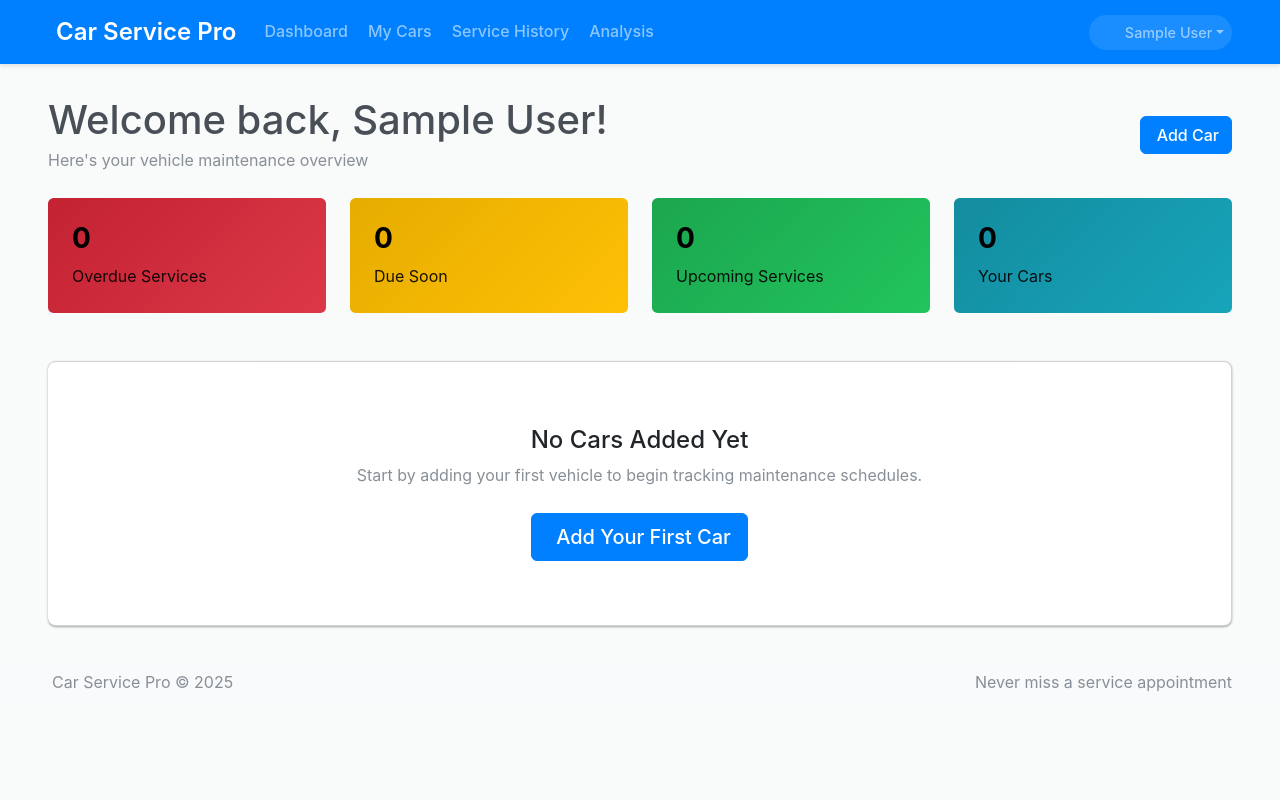
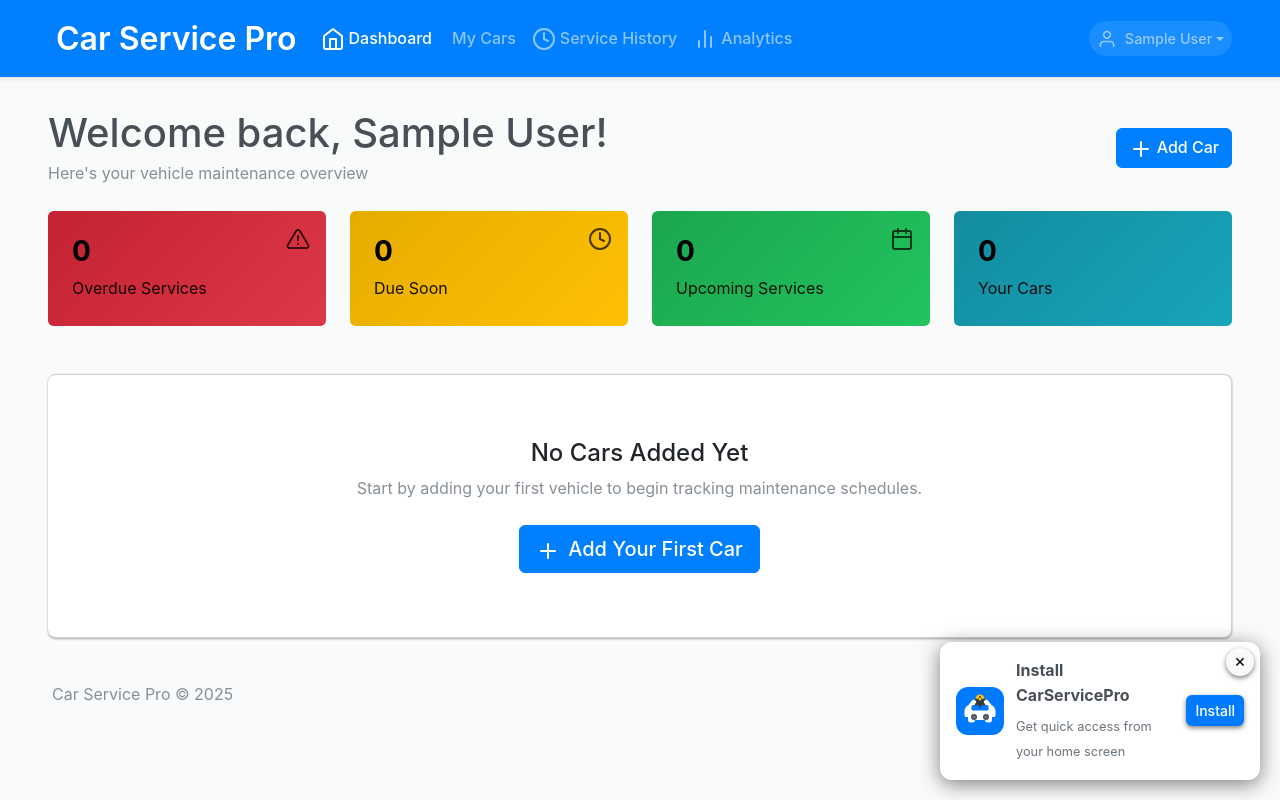
Before and after one commit to Leeladhar-kurmi/Car-service-pro, a Flask app: page /dashboard in a window 1280 px wide. Run offline with Flask 3, Linux system fonts and the light colour scheme; the visitor is signed in with stand-in values (Sample User, id 1); data that the repository does not hold is empty; some libraries are stand-ins or nearby versions.

Commit message:
Install prompt cofiguration

```diff
--- a/static/css/style.css
+++ b/static/css/style.css
@@ -40,7 +40,7 @@ body {
 
 .navbar-brand {
     font-weight: 600;
-    font-size: 1.5rem;
+    font-size: 2.0rem;
 }
 
 .navbar-nav .nav-link {
@@ -338,55 +338,65 @@ body {
 /* PWA specific styles */
 .install-prompt {
     position: fixed;
-    bottom: -100px;
+    bottom: 120px;
     right: 20px;
-    transform: none;
-    z-index: 1050;
-    transition: bottom 0.3s ease-in-out;
-    width: 360px;
-    max-width: 90%;
+    max-width: 320px;
+    background: white;
+    border-radius: 12px;
+    box-shadow: 0 4px 20px rgba(0, 0, 0, 0.5);
+    padding: 16px;
+    z-index: 1000;
+    transform: translateY(100px);
+    opacity: 1;
+    transition: all 0.3s ease;
 }
 
 .install-prompt.show {
-    bottom: 20px;
+    display: block;
+    animation: slideUp 0.3s ease;
+}
+
+@keyframes slideUp {
+    from {
+        transform: translateY(100%);
+    }
+    to {
+        transform: translateY(0);
+    }
 }
 
 .install-prompt-container {
-    background: white;
-    border-radius: 12px;
-    box-shadow: 0 4px 12px rgb(0, 0, 0);
-    padding: 0;
-    overflow: hidden;
-    width: 360px;
-    max-width: 100%;
+    position: relative;
+}
+
+.install-close-btn {
+    position: absolute;
+    top: -10px;
+    right: -10px;
+    width: 28px;
+    height: 28px;
+    border-radius: 50%;
+    background: #f8f9fa;
+    border: none;
+    font-size: 18px;
+    display: flex;
+    align-items: center;
+    justify-content: center;
+    cursor: pointer;
+    box-shadow: 0 2px 5px rgba(0, 0, 0, 0.5);
+    z-index: 1;
 }
 
 .install-prompt-content {
     display: flex;
     align-items: center;
-    padding: 16px;
     gap: 12px;
 }
 
-.btn-install{
-    background: #f0f4ff;
-}
-
-.install-prompt-icon {
-    background: #f0f4ff;
-    width: 40px;
-    height: 40px;
-    border-radius: 10px;
-    display: flex;
-    align-items: center;
-    justify-content: center;
-    overflow: hidden;
-}
-
 .install-prompt-icon img {
-    width: 28px;
-    height: 28px;
-    object-fit: contain;
+    width: 48px;
+    height: 48px;
+    border-radius: 12px;
 }
 
 .install-prompt-text {
@@ -395,73 +405,30 @@ body {
 
 .install-prompt-text strong {
     display: block;
-    color: #1a1a1a;
-    margin-bottom: 2px;
+    margin-bottom: 4px;
 }
 
 .install-prompt-text .small {
-    color: #1a1a1a;
+    font-size: 0.8rem;
+    color: #6c757d;
 }
 
-.install-prompt-actions {
-    display: flex;
-    align-items: center;
-    gap: 8px;
+.btn-install {
+    background: #007bff;
+    color: white;
+    box-shadow: 0 2px 5px rgba(0, 0, 0, 0.5);
+    white-space: nowrap;
 }
 
-.install-prompt-actions .btn-link {
-    padding: 4px 8px;
-    color: #666;
+.btn-install:hover {
+    background: #0069d9;
+    color: white;
 }
 
-.install-prompt-actions .btn-link:hover {
-    color: #333;
-}
-
-.install-close-btn {
-    position: absolute;
-    top: 8px;
-    right: 12px;
-    background: transparent;
-    border: none;
-    font-size: 35px;
-    line-height: 1;
-    color: #1a1a1a;
-    cursor: pointer;
-    z-index: 2;
-}
-
-.install-close-btn:hover {
-    color: #333;
-}
-
-@media (max-width: 480px) {
-    .install-prompt {
-        right: 16px;
-        width: calc(100% - 32px);
-        max-width: 360px;
-    }
-
-    .install-prompt-content {
-        padding: 12px;
-    }
-}
-
-/* Loading states */
-.loading {
-    display: inline-block;
-    width: 20px;
-    height: 20px;
-    border: 3px solid hsl(var(--border));
-    border-radius: 50%;
-    border-top-color: hsl(var(--primary));
-    animation: spin 1s ease-in-out infinite;
-}
-
-@keyframes spin {
-    to {
-        transform: rotate(360deg);
-    }
+/* Spinner for loading state */
+.spinner-border {
+    vertical-align: middle;
+    margin-right: 8px;
 }
 
 /* Utility classes */
--- a/static/js/app.js
+++ b/static/js/app.js
@@ -2,6 +2,93 @@ document.addEventListener('DOMContentLoaded', function () {
     initMileageInputs();
     initCostFields();
 });
+
+// PWA install prompt
+document.addEventListener('DOMContentLoaded', () => {
+  let deferredPrompt = null;
+  const installBtn = document.getElementById('install-btn');
+  const installCloseBtn = document.getElementById('install-close-btn');
+  const installPrompt = document.getElementById('pwa-install-prompt');
+
+  // 1. Check if app is installed
+  function isAppInstalled() {
+    return window.matchMedia('(display-mode: standalone)').matches ||
+           window.navigator.standalone ||
+           document.referrer.includes('android-app://');
+  }
+
+  // 2. Show/hide logic
+  function showInstallPromotion() {
+    if (installPrompt && !isAppInstalled()) {
+      installPrompt.style.display = 'block';
+    //   console.log('Showing install promotion');
+    }
+  }
+
+  function hideInstallPromotion() {
+    if (installPrompt) {
+      installPrompt.style.display = 'none';
+    //   console.log('Hiding install promotion');
+    }
+  }
+
+  // 3. If already installed, hide prompt
+  if (isAppInstalled()) {
+    hideInstallPromotion();
+    localStorage.setItem('appInstalled', 'true');
+  }
+
+  // 4. Listen for beforeinstallprompt
+  window.addEventListener('beforeinstallprompt', (e) => {
+    if (isAppInstalled()) return;
+
+    e.preventDefault();
+    deferredPrompt = e;
+
+    if (!localStorage.getItem('installPromptDismissed')) {
+      showInstallPromotion();
+    }
+  });
+
+  // 5. Listen for install event
+  window.addEventListener('appinstalled', () => {
+    // console.log('App was installed');
+    hideInstallPromotion();
+    deferredPrompt = null;
+    localStorage.setItem('appInstalled', 'true');
+  });
+
+  // 6. Install button handler
+  if (installBtn) {
+    installBtn.addEventListener('click', async () => {
+      if (!deferredPrompt) {
+        hideInstallPromotion();
+        return;
+      }
+
+      deferredPrompt.prompt();
+      const { outcome } = await deferredPrompt.userChoice;
+    //   console.log(`User response to install prompt: ${outcome}`);
+      deferredPrompt = null;
+    });
+  }
+
+  // 7. Close/dismiss button
+  if (installCloseBtn) {
+    installCloseBtn.addEventListener('click', () => {
+      hideInstallPromotion();
+      localStorage.setItem('installPromptDismissed', Date.now());
+    });
+  }
+
+  // 8. Re-check install status every hour (optional)
+  setInterval(() => {
+    if (isAppInstalled()) {
+      hideInstallPromotion();
+    }
+  }, 60 * 60 * 1000);
+});
+
 
 // ===== Mileage Formatting & Validation =====
 function initMileageInputs() {
--- a/static/sw.js
+++ b/static/sw.js
@@ -17,7 +17,7 @@ self.addEventListener('install', function(event) {
     event.waitUntil(
         caches.open(CACHE_NAME)
             .then(function(cache) {
-                console.log('Opened cache');
+                // console.log('Opened cache');
                 // Cache each URL individually to handle failures gracefully
                 return Promise.allSettled(
                     urlsToCache.map(url =>
@@ -70,7 +70,7 @@ self.addEventListener('activate', function(event) {
             return Promise.all(
                 cacheNames.map(function(cacheName) {
                     if (cacheName !== CACHE_NAME) {
-                        console.log('Deleting old cache:', cacheName);
+                        // console.log('Deleting old cache:', cacheName);
                         return caches.delete(cacheName);
                     }
                 })
@@ -131,5 +131,5 @@ self.addEventListener('sync', function(event) {
 
 function doBackgroundSync() {
     // Handle any offline actions when back online
-    console.log('Background sync triggered');
+    // console.log('Background sync triggered');
 }
--- a/templates/analytics.html
+++ b/templates/analytics.html
@@ -1,6 +1,6 @@
 {% extends "base.html" %}
 
-{% block title %}Analytics - Car Service Reminder{% endblock %}
+{% block title %}Analytics - Car Service Pro{% endblock %}
 
 {% block head_scripts %}
 <!-- Load Chart.js in head -->
--- a/templates/base.html
+++ b/templates/base.html
@@ -241,7 +241,7 @@
 </head>
 <body class="{% if current_user.is_authenticated %}user-authenticated{% endif %}">
 
-    <!-- Navigation -->
+<!-- Navigation Bar -->
 <nav class="navbar navbar-expand-lg navbar-dark bg-primary">
   <div class="container">
     <a class="navbar-brand" href="{{ url_for('index') }}">
@@ -257,23 +257,23 @@
     <div class="collapse navbar-collapse" id="navbarNav">
       <ul class="navbar-nav me-auto">
         <li class="nav-item">
-                        <a class="nav-link" href="{{ url_for('dashboard') }}" >
-                            <i data-feather="home" class="me-1" ></i>Dashboard
+          <a class="nav-link {% if request.endpoint == 'dashboard' %}active{% endif %}" href="{{ url_for('dashboard') }}">
+            <i data-feather="home" class="me-1"></i>Dashboard
           </a>
         </li>
         <li class="nav-item">
-                        <a class="nav-link" href="{{ url_for('cars') }}">
-                            <i data-feather="car" class="me-1" ></i>My Cars
+          <a class="nav-link {% if request.endpoint == 'cars' %}active{% endif %}" href="{{ url_for('cars') }}">
+            <i data-feather="car" class="me-1"></i>My Cars
           </a>
         </li>
         <li class="nav-item">
-                        <a class="nav-link" href="{{ url_for('history') }}">
+          <a class="nav-link {% if request.endpoint == 'history' %}active{% endif %}" href="{{ url_for('history') }}">
             <i data-feather="clock" class="me-1"></i>Service History
           </a>
         </li>
         <li class="nav-item">
-                        <a class="nav-link" href="{{ url_for('analytics') }}">
-                            <i data-feather="clock" class="me-1"></i> Analysis
+          <a class="nav-link {% if request.endpoint == 'analytics' %}active{% endif %}" href="{{ url_for('analytics') }}">
+            <i data-feather="bar-chart-2" class="me-1"></i>Analytics
           </a>
         </li>
       </ul>
@@ -297,37 +297,10 @@
                 </span>
               </div>
             </li>
-                            <li>
-                                <a class="dropdown-item" href="{{ url_for('settings') }}">
-                                    <i data-feather="settings"></i>
-                                    <span>Settings</span>
-                                </a>
-                            </li>
-                            <li>
-                                <a class="dropdown-item" href="{{ url_for('dashboard') }}">
-                                    <i data-feather="home"></i>
-                                    <span>Dashboard</span>
-                                </a>
-                            </li>
-                            <li>
-                                <a class="dropdown-item" href="{{ url_for('reset_password') }}">
-                                    <i data-feather="reset_password"></i>
-                                    <span>Reset Password</span>
-                                </a>
-                            </li>
-                            <!--<li>
-                                <button id="notification-toggle" class="enable-notifications-btn">
-                                    <i data-feather="bell"></i>
-                                    <span>Enable Notifications</span>
-                                </button>
-                                <li><hr class="dropdown-divider"></li>
-                            </li> -->
-                            <li>
-                                <a class="dropdown-item logout-item" href="{{ url_for('logout') }}">
-                                    <i data-feather="log-out"></i>
-                                    <span>Logout</span>
-                                </a>
-                            </li>
+            <li><a class="dropdown-item" href="{{ url_for('settings') }}"><i data-feather="settings"></i><span>Settings</span></a></li>
+            <li><a class="dropdown-item" href="{{ url_for('dashboard') }}"><i data-feather="home"></i><span>Dashboard</span></a></li>
+            <li><a class="dropdown-item" href="{{ url_for('reset_password') }}"><i data-feather="lock"></i><span>Reset Password</span></a></li>
+            <li><a class="dropdown-item logout-item" href="{{ url_for('logout') }}"><i data-feather="log-out"></i><span>Logout</span></a></li>
           </ul>
         </li>
       </ul>
@@ -350,6 +323,25 @@
   {% endif %}
 {% endwith %}
 
+<!-- PWA Install Prompt -->
+<div class="install-prompt" id="pwa-install-prompt">
+  <div class="install-prompt-container">
+    <button class="install-close-btn" id="install-close-btn">×</button>
+    <div class="install-prompt-content">
+      <div class="install-prompt-icon">
+        <img src="/static/icons/icon-192.svg" alt="App Icon">
+      </div>
+      <div class="install-prompt-text">
+        <strong>Install CarServicePro</strong>
+        <span class="small">Get quick access from your home screen</span>
+      </div>
+      <div class="install-prompt-actions">
+        <button id="install-btn" class="btn btn-sm btn-install">Install</button>
+      </div>
+    </div>
+  </div>
+</div>
+
 <!-- Main Content -->
 <main class="main-content">
   {% block content %}{% endblock %}
@@ -360,22 +352,25 @@
   <div class="container">
     <div class="row">
       <div class="col-md-6">
-                    <p class="text-muted mb-0">
-                        <i data-feather="car" class="me-1"></i>
-                        Car Service Pro &copy; 2025
-                    </p>
+        <p class="text-muted mb-0"><i data-feather="car" class="me-1"></i> Car Service Pro &copy; 2025</p>
       </div>
       <div class="col-md-6 text-md-end">
-                    <small class="text-muted">
-                        Never miss a service appointment
-                    </small>
+        <small class="text-muted">Never miss a service appointment</small>
       </div>
     </div>
   </div>
 </footer>
 
-    <!-- Bootstrap JS -->
+<!-- Scripts -->
 <script src="https://cdn.jsdelivr.net/npm/bootstrap@5.3.0/dist/js/bootstrap.bundle.min.js"></script>
+<script src="https://code.jquery.com/jquery-3.6.0.min.js"></script>
+<script src="https://cdn.jsdelivr.net/npm/select2@4.1.0-rc.0/dist/js/select2.min.js"></script>
+<script src="{{ url_for('static', filename='js/app.js') }}"></script>
+<script src="{{ url_for('static', filename='js/mileage-input.js') }}"></script>
+{% if current_user.is_authenticated %}
+  <script src="{{ url_for('static', filename='js/push-notifications.js') }}"></script>
+{% endif %}
+{% block scripts %}{% endblock %}
 
 <!-- Feather Icons -->
 <script>
@@ -384,122 +379,19 @@
   });
 </script>
 
-<!-- jQuery (required by Select2) -->
-<script src="https://code.jquery.com/jquery-3.6.0.min.js"></script>
-
-<!-- Select2 Plugin -->
-<script src="https://cdn.jsdelivr.net/npm/select2@4.1.0-rc.0/dist/js/select2.min.js"></script>
 <script>
-    $(document).ready(() => {
-        $('.select2-multiple').select2({
-            placeholder: "Select service types",
-            allowClear: true
+  // Auto-dismiss alerts after 3 seconds
+  document.addEventListener('DOMContentLoaded', () => {
+    const alerts = document.querySelectorAll('.alert');
+    alerts.forEach(alert => {
+      setTimeout(() => {
+        alert.classList.remove('show');
+        alert.classList.add('fade');
+        setTimeout(() => alert.remove(), 300); // Remove from DOM after fade
+      }, 3000); // 3 seconds
     });
   });
 </script>
 
-<!-- Custom JS Files -->
-<script src="{{ url_for('static', filename='js/app.js') }}"></script>
-<script src="{{ url_for('static', filename='js/mileage-input.js') }}"></script>
-
-{% if current_user.is_authenticated %}
-<script src="{{ url_for('static', filename='js/push-notifications.js') }}"></script>
-{% endif %}
-
-{% block scripts %}{% endblock %}
-
-{#<!-- Server Status Alert & Notification -->
-<script>
-    let alertTimeout;
-    let statusCheckTimeout;
-    let lastKnownStatus = null;
-
-    function showStatusAlert(message, type = 'success') {
-        const alertBox = document.getElementById('server-status-alert');
-        const messageEl = document.getElementById('server-status-message');
-
-        if (!alertBox || !messageEl) return;
-
-        // Cancel previous timeout
-        clearTimeout(alertTimeout);
-
-        // Update alert class and text
-        alertBox.className = `alert alert-${type} alert-dismissible fade`;
-        messageEl.textContent = message;
-
-        // Show it
-        alertBox.style.display = 'block';
-        alertBox.offsetHeight;  // force reflow
-        alertBox.classList.add('show');
-
-        // Auto hide after 3–5 seconds
-        alertTimeout = setTimeout(() => {
-            alertBox.classList.remove('show');
-            setTimeout(() => {
-                alertBox.style.display = 'none';
-            }, 300);
-        }, Math.floor(Math.random() * 2000) + 3000);
-    }
-
-    function checkServerStatus() {
-        fetch("/", { method: "HEAD", cache: "no-store" }).then(response => {
-            if (response.ok) {
-                if (lastKnownStatus !== "online") {
-                    showStatusAlert("Server is online", "success");
-                    lastKnownStatus = "online";
-                }
-                if (statusCheckTimeout) clearTimeout(statusCheckTimeout);
-            }
-        }).catch(() => {
-            if (lastKnownStatus !== "offline") {
-                showStatusAlert("Server is offline", "warning");
-                lastKnownStatus = "offline";
-            }
-            if (!statusCheckTimeout) {
-                statusCheckTimeout = setTimeout(checkServerStatus, 30000); // retry every 30 sec
-            }
-        });
-    }
-
-    // Run on page load and when returning to tab
-    document.addEventListener("DOMContentLoaded", () => {
-        setTimeout(checkServerStatus, 1000);
-    });
-    document.addEventListener("visibilitychange", () => {
-        if (document.visibilityState === "visible") {
-            checkServerStatus();
-        }
-    });
-
-    // Manual dismiss
-    document.querySelector('#server-status-alert .btn-close').addEventListener('click', () => {
-        document.getElementById('server-status-alert').classList.remove('show');
-        setTimeout(() => {
-            document.getElementById('server-status-alert').style.display = 'none';
-        }, 300);
-    });
-</script>#}
-
-<!-- Feather icon recoloring on hover -->
-<script>
-
-    document.querySelectorAll('.dropdown-item, .enable-notifications-btn').forEach(item => {
-        item.addEventListener('mouseenter', function () {
-            const icon = this.querySelector('i, svg');
-            if (icon) {
-                icon.style.stroke = this.classList.contains('logout-item') ? '#dc3545' : '#007bff';
-            }
-        });
-        item.addEventListener('mouseleave', function () {
-            const icon = this.querySelector('i, svg');
-            if (icon) {
-                icon.style.stroke = this.classList.contains('logout-item') ? '#dc3545' : '#495057';
-            }
-        });
-    });
-</script>
-
-
-    {% block body_scripts %}{% endblock %}
 </body>
 </html>
--- a/templates/dashboard.html
+++ b/templates/dashboard.html
@@ -1,6 +1,6 @@
 {% extends "base.html" %}
 
-{% block title %}Dashboard - Car Service Reminder{% endblock %}
+{% block title %}Dashboard - Car Service Pro{% endblock %}
 
 {% block content %}
 <div class="container">
@@ -289,4 +289,8 @@
         window.location.reload();
     }, 300000);
 </script>
+<script src="https://unpkg.com/feather-icons"></script>
+<script>
+  feather.replace();
+</script>
 {% endblock %}
--- a/templates/landing.html
+++ b/templates/landing.html
@@ -16,7 +16,7 @@
                     Keep your car running smoothly with intelligent service reminders,
                     maintenance tracking, and scheduled notifications.
                 </p>
-                <div class="mt-4">
+                <div class="mt-4 d-flex flex-wrap justify-content-center gap-3">
                     <a href="{{ url_for('register') }}" class="btn btn-gradient-primary btn-lg px-5 me-3 rounded-pill shadow-lg">
                         <i data-feather="user-plus" class="me-2"></i>
                         Register Now
@@ -269,4 +269,8 @@
         feather.replace();
     });
 </script>
+<script src="https://unpkg.com/feather-icons"></script>
+<script>
+  feather.replace();
+</script>
 {% endblock %}
```
Also changed, not shown: static/manifest.json. Lines whose indentation alone changed are shown as unchanged.
